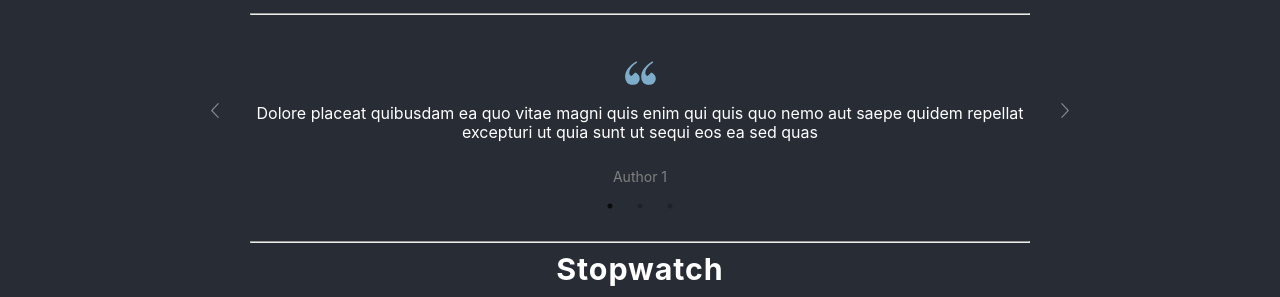
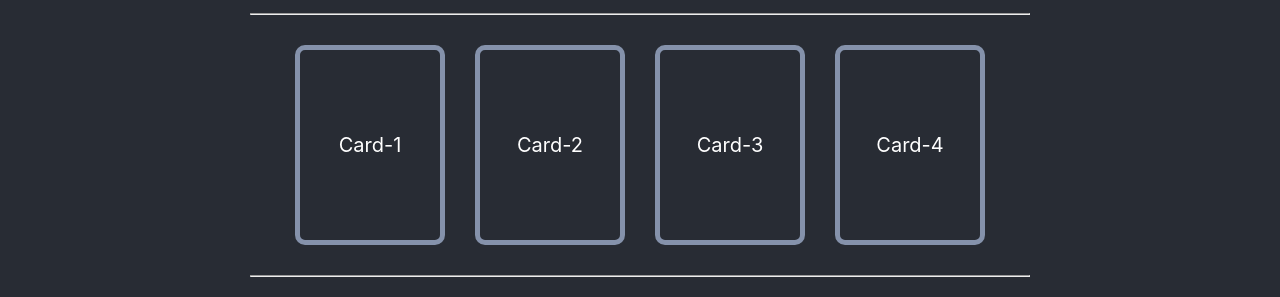
Before and after one commit to YuliaDobrova/react-practice-app, a React (Create React App) app: page /functional in a window 1280 px wide. Shown: the part 483-780 px from the top of the page. Built offline with nearby package versions, Linux system fonts and the light colour scheme; no server answers.

Commit message:
dnd added

```diff
--- /dev/null
+++ b/src/components/dragAndDrop/DragAndDrop.css
@@ -0,0 +1,32 @@
+.DragAndDropWrapper {
+  display: flex;
+  justify-content: center;
+  align-items: center;
+}
+
+.DragAndDropCard {
+  width: 60px;
+  height: 90px;
+  border-radius: 10px;
+  border: 5px solid;
+  border-color: rgba(139, 152, 178, 0.95);
+  display: flex;
+  justify-content: center;
+  align-items: center;
+  margin: 5px;
+  cursor: grab;
+  color: white;
+  font-size: 12px;
+}
+.DragAndDropCard:hover {
+  color: #61dafb;
+}
+
+@media screen and (min-width: 768px) {
+  .DragAndDropCard {
+    width: 150px;
+    height: 200px;
+    margin: 15px;
+    font-size: 20px;
+  }
+}
--- /dev/null
+++ b/src/components/dragAndDrop/DragAndDrop.jsx
@@ -0,0 +1,72 @@
+import React, { useState } from 'react';
+import './DragAndDrop.css';
+
+const DragAndDrop = () => {
+  const initialState = [
+    { id: 1, order: 3, text: 'Card-3' },
+    { id: 2, order: 1, text: 'Card-1' },
+    { id: 3, order: 2, text: 'Card-2' },
+    { id: 4, order: 4, text: 'Card-4' },
+  ];
+  const [cardList, setCardList] = useState(initialState);
+  const [currentCard, setCurrentCard] = useState(null);
+
+  function dragStartHandler(e, card) {
+    console.log('drag', card);
+    setCurrentCard(card);
+    e.target.style.borderColor = '#61dafb';
+  }
+
+  function dragEndHandler(e) {
+    e.target.style.background = 'transparent';
+    e.target.style.borderColor = 'rgba(139, 152, 178, 0.95)';
+  }
+  function dragOverHandler(e) {
+    e.preventDefault();
+    e.target.style.background = 'rgba(139, 152, 178, 0.25)';
+  }
+
+  function dropHandler(e, card) {
+    e.preventDefault();
+    setCardList(
+      cardList.map(c => {
+        if (c.id === card.id) {
+          return { ...c, order: currentCard.order };
+        }
+        if (c.id === currentCard.id) {
+          return { ...c, order: card.order };
+        }
+        return c;
+      }),
+    );
+    e.target.style.background = 'transparent';
+  }
+
+  const sortCards = (a, b) => {
+    if (a.order > b.order) {
+      return 1;
+    } else {
+      return -1;
+    }
+  };
+
+  return (
+    <div className="DragAndDropWrapper">
+      {cardList.sort(sortCards).map(card => (
+        <div
+          className="DragAndDropCard"
+          draggable={true}
+          onDragStart={e => dragStartHandler(e, card)}
+          onDragLeave={e => dragEndHandler(e)}
+          onDragEnd={e => dragEndHandler(e)}
+          onDragOver={e => dragOverHandler(e)}
+          onDrop={e => dropHandler(e, card)}
+        >
+          {card.text}
+        </div>
+      ))}
+    </div>
+  );
+};
+
+export default DragAndDrop;
--- /dev/null
+++ b/src/components/dragAndDrop/index.js
@@ -0,0 +1 @@
+export { default } from './DragAndDrop';
--- a/src/components/photoList/photoItem/PhotoItem.css
+++ b/src/components/photoList/photoItem/PhotoItem.css
@@ -12,6 +12,7 @@
 .photo-list-img {
   width: 120px;
   height: 85px;
+  cursor: pointer;
 }
 
 .photo-list-img:hover {
--- a/src/pages/FunctionalPage.jsx
+++ b/src/pages/FunctionalPage.jsx
@@ -7,6 +7,7 @@ import Timer from '../components/timer/Timer';
 import TimerBitrhday from '../components/timerBirthday/TimerBitrhday';
 import ColorSwitcher from '../components/colorSwitcher/ColorSwitcher';
 import ColorPicker from '../components/colorPicker/ColorPicker';
+import DragAndDrop from '../components/dragAndDrop';
 
 const FunctionalPage = () => {
   return (
@@ -17,6 +18,8 @@ const FunctionalPage = () => {
         title="Click the accordion below to expand/collapse the accordion content. "
         description="This is the first item's accordion body. It is shown by default, until the collapse plugin adds the appropriate classes that we use to style each element. These classes control the overall appearance, as well as the showing and hiding via CSS transitions. You can modify any of this with custom CSS or overriding our default variables. It's also worth noting that just about any HTML can go within the .accordion-body, though the transition does limit overflow."
       />
+      <hr style={{ margin: 15 }} />
+      <DragAndDrop />
       <hr style={{ margin: 15 }} />
       <CommentSlider />
       <hr style={{ marginLeft: 15, marginRight: 15, marginTop: 50 }} />
```
